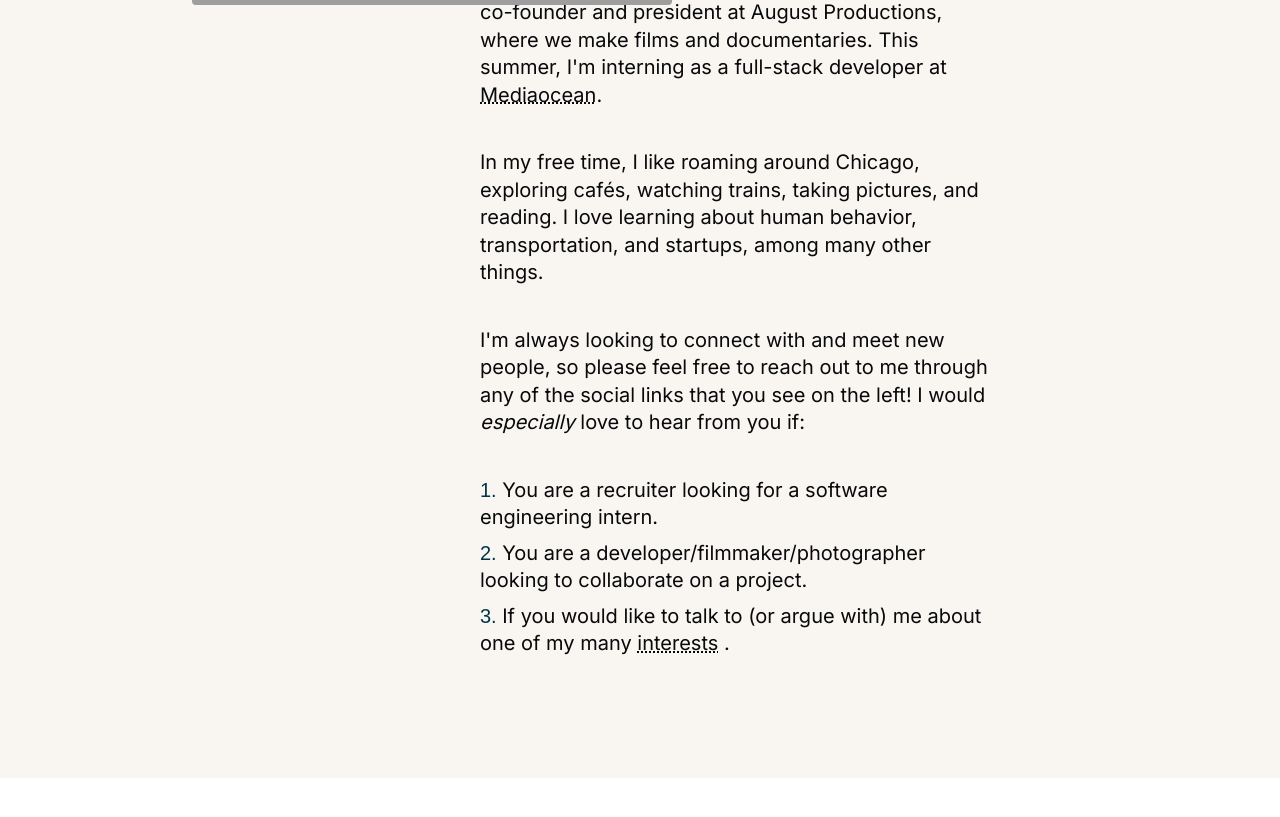
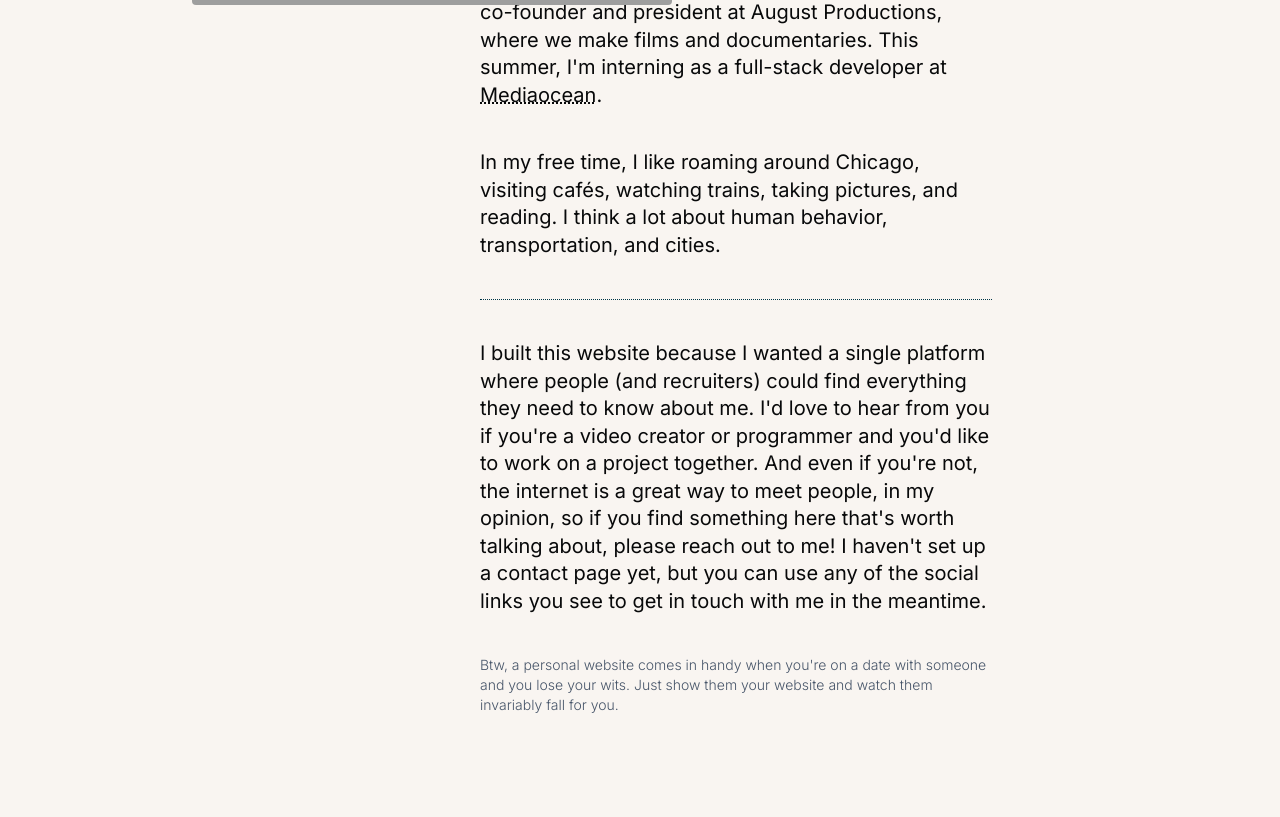
Before and after one commit to Szplugz/neelkhare.com, a React (Create React App) app: page /about in a window 1280 px wide. Shown: the part 747-1564 px from the top of the page. Before the commit the page ends 1525 px from the top, so only its background shows below. Built offline with nearby package versions, Linux system fonts and the light colour scheme; grey boxes are pictures that could not be loaded; a web font is replaced by a local one.

Commit message:
more changes and fixes

```diff
--- a/src/components/navbar/Navmobile.jsx
+++ b/src/components/navbar/Navmobile.jsx
@@ -61,8 +61,10 @@ const Navmobile = () => {
                 <NavbarItem text={"People"} />
               </a>
             </li>
-            <li className="navbar-photography text-gray-600 font-forma relative flex items-center font-[300] text-[3vh] leading-none">
-              <NavbarItem text={"Photography"} />
+            <li className="navbar-item font-[300] text-[3vh]">
+              <a href="/photography">
+                <NavbarItem text={"Photography"} />
+              </a>
             </li>
             <li className="navbar-item font-[300] text-[3vh]">
               <a
--- a/src/pages/about/About.jsx
+++ b/src/pages/about/About.jsx
@@ -66,39 +66,26 @@ const About = () => {
             </div>
             <p className="p1 mb-[5vh]">
               {" "}
-              In my free time, I like roaming around Chicago, exploring cafés,
-              watching trains, taking pictures, and reading. I love learning
-              about human behavior, transportation, and startups, among many
-              other things.
+              In my free time, I like roaming around Chicago, visiting cafés,
+              watching trains, taking pictures, and reading. I think a lot about
+              human behavior, transportation, and cities.
             </p>
+            <hr className="line border-dotted my-[5vh] h-[1px] border-navy"></hr>
             <p className="p1 mb-[5vh]">
-              I'm always looking to connect with and meet new people, so please
-              feel free to reach out to me through any of the social links that
-              you see on the left! I would <em>especially</em> love to hear from
-              you if:
-              <div className="list mt-[5vh]">
-                <p className="about-cat-1 mb-[1vh]">
-                  {" "}
-                  <span className="1 text-navy font-tablet">1.&nbsp;</span>
-                  You are a recruiter looking for a software engineering intern.
-                </p>
-                <p className="about-cat-2 mb-[1vh]">
-                  {" "}
-                  <span className="2 text-navy font-tablet">2.&nbsp;</span>
-                  You are a developer/filmmaker/photographer looking to
-                  collaborate on a project.
-                </p>
-                <p className="about-cat-3 mb-[1vh]">
-                  {" "}
-                  <span className="3 text-navy font-tablet">3.&nbsp;</span>
-                  If you would like to talk to (or argue with) me about one of
-                  my many{" "}
-                  <span className="link text-almostBlack underline hover:decoration-solid decoration-dotted">
-                    interests
-                  </span>{" "}
-                  .
-                </p>
-              </div>
+              I built this website because I wanted a single platform where
+              people (and recruiters) could find everything they need to know
+              about me. I'd love to hear from you if you're a video creator or
+              programmer and you'd like to work on a project together. And even
+              if you're not, the internet is a great way to meet people, in my
+              opinion, so if you find something here that's worth talking about,
+              please reach out to me! I haven't set up a contact page yet, but
+              you can use any of the social links you see to get in touch with
+              me in the meantime.
+            </p>
+            <p className="subtext text-slate-600 font-inter font-[300] text-sm mb-[5vh]">
+              Btw, a personal website comes in handy when you're on a date with
+              someone and you lose your wits. Just show them your website and
+              watch them invariably fall for you.
             </p>
           </div>
         </div>
--- a/src/pages/photography/Photography.css
+++ b/src/pages/photography/Photography.css
@@ -1,4 +1,18 @@
-.photography-page img {
+@media screen and (max-width: 767px) {
+  .photography-menu {
+    width: 80vw;
+  }
+
+  .photography-header {
+    height: 90vw;
+  }
+
+  .chistar {
+    height: 2rem;
+  }
+}
+
+.photography-header img {
   position: absolute;
   max-width: 80vw;
   max-height: 80vh;
--- a/src/pages/photography/Photography.jsx
+++ b/src/pages/photography/Photography.jsx
@@ -86,26 +86,16 @@ const Photography = () => {
 
   return (
     <div className="photography-page flex flex-col bg-eggshell min-h-screen w-screen">
-      <div className="photography-navbar flex flex-row h-[10vh] font-inter font-[500] text-xl justify-evenly items-center">
-        <div className="photography-navbar-item px-1 hover:rounded hover:bg-sunsetPink transition-all">
-          <a href="/about">Home</a>
+      <div className="photography-navbar flex flex-row h-[10vh] font-inter font-[500] text-xl justify-center items-center">
+        <div className="photography-menu flex flex-row w-[50vw] justify-evenly items-center">
+          <div className="photography-navbar-item px-1 hover:rounded hover:bg-sunsetPink transition-all">
+            <a href="/about">Home</a>
+          </div>
+          <img className="chistar h-[3rem]" src={newlogo}></img>
+          <div className="photography-navbar-item px-1 hover:rounded hover:bg-sunsetPink transition-all z-0">
+            Contact
+          </div>
         </div>
-        <img className="chistar h-[6vh]" src={newlogo}></img>
-        {/* <div className="photography-navbar-item px-1 hover:rounded hover:bg-sunsetPink transition-all z-0">
-          <a
-            href="https://www.instagram.com/secondhandneel/"
-            target="_blank"
-            rel="norefferer"
-          >
-            Instagram
-          </a>
-        </div> */}
-        <div className="photography-navbar-item px-1 hover:rounded hover:bg-sunsetPink transition-all z-0">
-          Contact
-        </div>
-        {/* <div className="marquee text-4xl font-inter text-navy">
-          THE POETRY IS IN THE STREETS IN FULL LIVING COLOR.
-        </div> */}
       </div>
       <div className="photography-header flex justify-center items-center h-[90vh] px-[10vw] pb-[5vh]">
         <div
--- a/src/pages/work/Work.jsx
+++ b/src/pages/work/Work.jsx
@@ -33,9 +33,12 @@ export const Work = () => {
           <img className="star h-[4vh]" src={chistar}></img>
         </div>
         <Navmobile />
-        <div className="p1 mb-[5vh]">
+        <div className="p1 mb-[2vh]">
           Ultimately, I want to make beautiful things. I define <em>Work</em> as
           experiences that count towards that goal.
+        </div>
+        <div className="subtext text-slate-600 font-inter font-[300] text-sm mb-[5vh]">
+          <em>This list is incomplete, you can help by hiring me.</em>
         </div>
         <hr className="line-top border-dotted my-[5vh] h-[1px] border-navy"></hr>
         <div className="work-roles flex flex-row mb-[5vh]">
```
